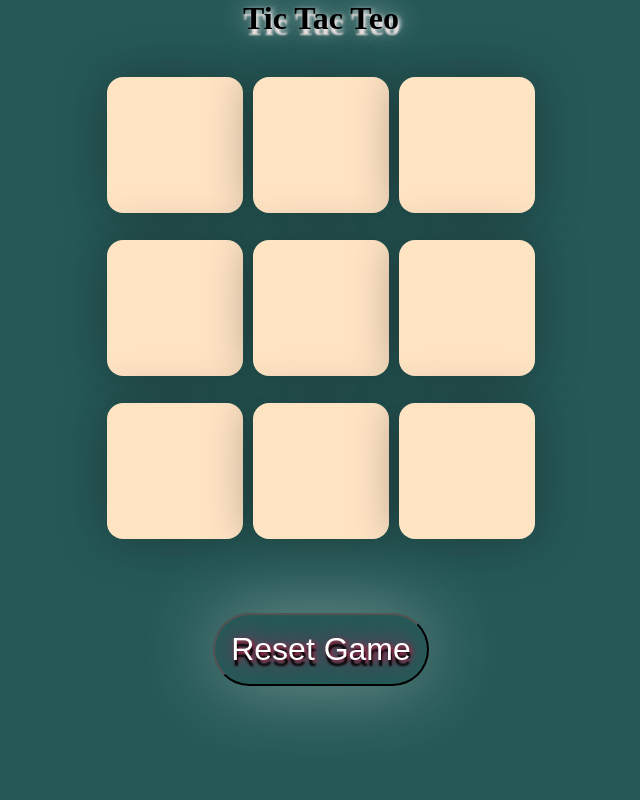
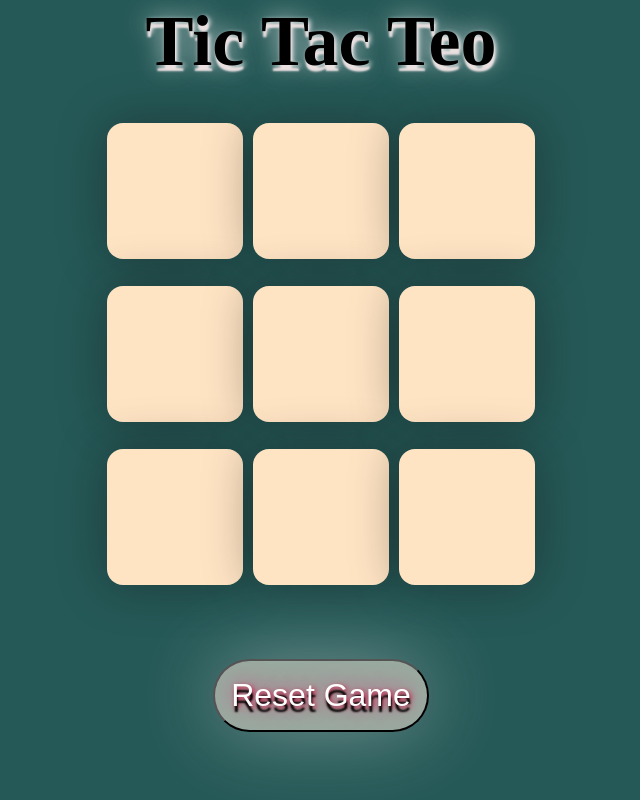
Before and after one commit to CoddingJourney/Tic-Tac-Toe-Js-, a plain HTML site: page index.html in a window 1280 px wide. In both pictures the pointer is over the button "Reset Game". Shown: the whole page, without its empty margins (319-959 px from the left). Drawn offline with Linux system fonts and the light colour scheme.

Commit message:
Project Compelet

```diff
--- a/style.css
+++ b/style.css
@@ -15,6 +15,7 @@ body {
 h1 {
   text-shadow: 1px 6px 2px rgb(234, 224, 224), 0 0 25px rgba(241, 239, 240, 0.8),
     2px 2px 5px rgb(249, 247, 248);
+  font-size: 4.5rem;
 }
 .game {
   height: 60vmin;
@@ -47,13 +48,13 @@ h1 {
 }
 /* reset hover */
 #reset:hover {
-  background: transparent;
+  background: rgb(153, 170, 160);
   box-shadow: 0 0 10vmin rgb(237, 236, 236, 0.4);
   color: white;
   text-shadow: 1px 6px 2px black, 0 0 25px rgba(241, 6, 116, 0.8),
     2px 2px 5px rgb(202, 18, 48);
-  transition: 0.7s;
-  /* font-size: 2rem; */
+  transition: 1s;
+  font-size: 2rem;
   border-radius: 5rem;
 }
 #newGame {
@@ -68,12 +69,14 @@ h1 {
 }
 /* new Game Hover */
 #newGame:hover {
-  background: transparent;
+  background: rgb(103, 107, 216);
+  font-size: 2rem;
+
   box-shadow: 0 0 10vmin rgb(237, 236, 236, 0.4);
   color: white;
   text-shadow: 1px 6px 2px black, 0 0 25px rgba(241, 6, 116, 0.8),
     2px 2px 5px rgb(202, 18, 48);
-  transition: 0.2s;
+  transition: 1s;
 }
 #wi-msg {
   font-size: 7vmin;
```
